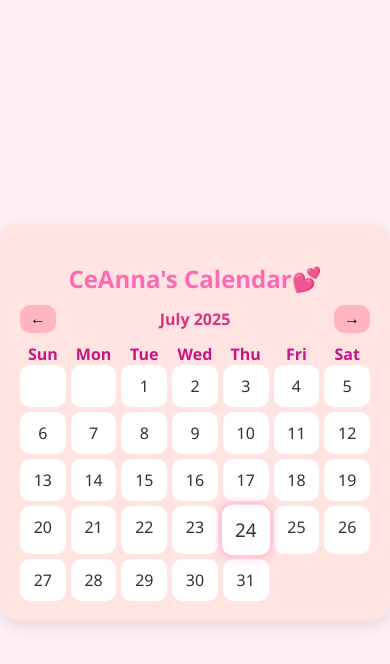
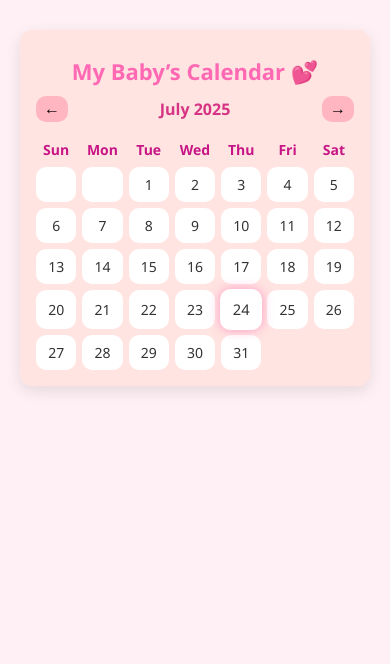
Before and after one commit to Giscard49/Ceanna-calendar, a plain HTML site: page index.html in a window 390 px wide. Drawn offline with Linux system fonts and the light colour scheme.

Commit message:
update calendar to mobile-friendly

```diff
--- a/index.html
+++ b/index.html
@@ -2,16 +2,25 @@
 <html lang="en">
 <head>
   <meta charset="UTF-8">
-  <title>CeAnna’s Calendar 💕</title>
+  <meta name="viewport" content="width=device-width, initial-scale=1.0">
+  <title>My Baby’s Calendar 💕</title>
   <style>
-    body {
+    * {
+      box-sizing: border-box;
+    }
+
+    html, body {
+      margin: 0;
+      padding: 0;
       font-family: 'Segoe UI', sans-serif;
       background: #fff0f5;
-      margin: 0;
-      padding: 0;
+    }
+
+    body {
       display: flex;
       justify-content: center;
-      align-items: center;
+      align-items: flex-start;
+      padding: 20px;
       min-height: 100vh;
     }
 
@@ -20,13 +29,15 @@
       border-radius: 20px;
       padding: 20px;
       box-shadow: 0 5px 15px rgba(0,0,0,0.1);
-      width: 350px;
+      width: 100%;
+      max-width: 400px;
     }
 
     .calendar h2 {
       text-align: center;
       color: #ff69b4;
-      margin-bottom: 10px;
+      margin: 10px 0;
+      font-size: 28px;
     }
 
     .month {
@@ -35,28 +46,30 @@
       align-items: center;
       color: #d63384;
       font-weight: bold;
-      margin-bottom: 10px;
+      margin: 10px 0;
+      font-size: 20px;
     }
 
     .month button {
       background: #ffb6c1;
       border: none;
       border-radius: 10px;
-      padding: 5px 10px;
+      padding: 6px 12px;
       cursor: pointer;
-      font-size: 16px;
+      font-size: 18px;
     }
 
     .weekdays, .days {
       display: grid;
       grid-template-columns: repeat(7, 1fr);
       text-align: center;
-      gap: 5px;
+      gap: 6px;
     }
 
     .weekdays div {
       font-weight: bold;
       color: #c71585;
+      font-size: 14px;
     }
 
     .days div {
@@ -65,6 +78,10 @@
       border-radius: 10px;
       color: #333;
       font-weight: 500;
+      font-size: 16px;
+      display: flex;
+      justify-content: center;
+      align-items: center;
     }
 
     .today {
@@ -77,17 +94,37 @@
       transform: scale(1.05);
     }
 
-.days div:hover {
-  background-color: #ffe4ec;
-  cursor: pointer;
+    @media (max-width: 768px) {
+      .calendar {
+        border-radius: 12px;
+        padding: 16px;
+        margin-top: 10px;
       }
 
+      .calendar h2 {
+        font-size: 22px;
+      }
+
+      .month {
+        font-size: 16px;
+      }
+
+      .month button {
+        font-size: 16px;
+        padding: 4px 8px;
+      }
+
+      .days div, .weekdays div {
+        font-size: 14px;
+        padding: 8px 0;
+      }
+    }
   </style>
 </head>
 <body>
 
 <div class="calendar">
-  <h2>CeAnna's Calendar💕</h2>
+  <h2>My Baby’s Calendar 💕</h2>
   <div class="month">
     <button onclick="changeMonth(-1)">←</button>
     <span id="monthYear"></span>
@@ -108,7 +145,6 @@
   function renderCalendar(date) {
     const year = date.getFullYear();
     const month = date.getMonth();
-
     const firstDay = new Date(year, month, 1).getDay();
     const lastDate = new Date(year, month + 1, 0).getDate();
 
```
Lines whose indentation alone changed are shown as unchanged.
